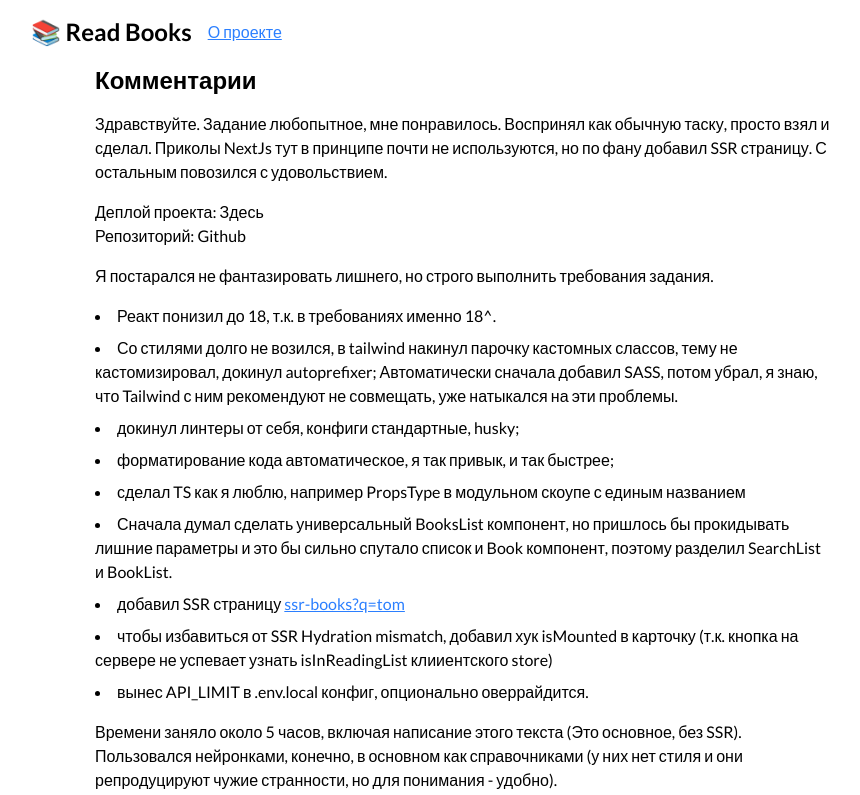
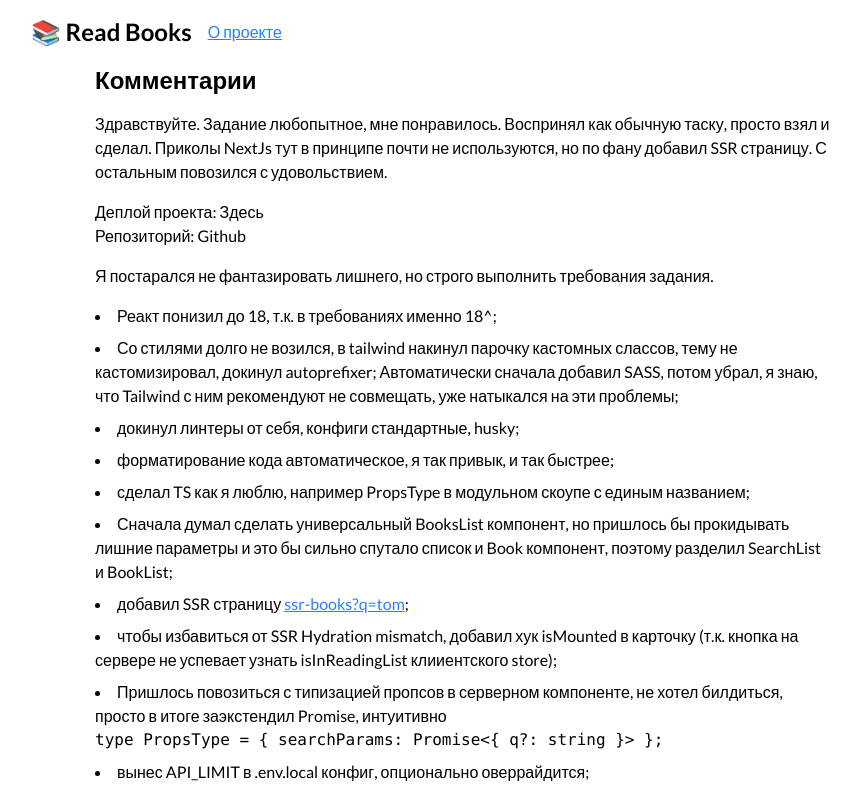
Before and after one commit to tedgregory/reading-list, a Next.js app: page /about in a window 1280 px wide. Shown: the top 795 px of the page, without its empty margins (177-1037 px from the left). Built offline with nearby package versions, Linux system fonts and the light colour scheme.

Commit message:
fix: build warning, ssr-page type to async

```diff
--- a/src/app/about/page.tsx
+++ b/src/app/about/page.tsx
@@ -23,38 +23,48 @@ export default function AboutPage() {
         Я постарался не фантазировать лишнего, но строго выполнить требования задания.
       </p>
       <ul className="list-disc list-inside mb-4 space-y-2">
-        <li>Реакт понизил до 18, т.к. в требованиях именно 18^.</li>
+        <li>Реакт понизил до 18, т.к. в требованиях именно 18^;</li>
         <li>
           Со стилями долго не возился, в tailwind накинул парочку кастомных слассов, тему не
           кастомизировал, докинул autoprefixer; Автоматически сначала добавил SASS, потом убрал, я
-          знаю, что Tailwind с ним рекомендуют не совмещать, уже натыкался на эти проблемы.
+          знаю, что Tailwind с ним рекомендуют не совмещать, уже натыкался на эти проблемы;
         </li>
         <li>докинул линтеры от себя, конфиги стандартные, husky;</li>
         <li>форматирование кода автоматическое, я так привык, и так быстрее;</li>
-        <li>сделал TS как я люблю, например PropsType в модульном скоупе с единым названием</li>
+        <li>сделал TS как я люблю, например PropsType в модульном скоупе с единым названием;</li>
         <li>
           Сначала думал сделать универсальный BooksList компонент, но пришлось бы прокидывать лишние
           параметры и это бы сильно спутало список и Book компонент, поэтому разделил SearchList и
-          BookList.
+          BookList;
         </li>
         <li>
           добавил SSR страницу{' '}
           <Link href="/ssr-books?q=tom" className="text-blue-500 underline">
             ssr-books?q=tom
           </Link>
+          ;
         </li>
         <li>
           чтобы избавиться от SSR Hydration mismatch, добавил хук isMounted в карточку (т.к. кнопка
-          на сервере не успевает узнать isInReadingList клииентского store)
+          на сервере не успевает узнать isInReadingList клииентского store);
         </li>
-        <li>вынес API_LIMIT в .env.local конфиг, опционально оверрайдится.</li>
+        <li>
+          Пришлось повозиться с типизацией пропсов в серверном компоненте, не хотел билдиться,
+          просто в итоге заэкстендил Promise, интуитивно
+          <pre>{'type PropsType = { searchParams: Promise<{ q?: string }> };'}</pre>
+        </li>
+        <li>вынес API_LIMIT в .env.local конфиг, опционально оверрайдится;</li>
+        <li>
+          c Git не разводил балет, сделал одну feature-ветку, коммитил пачками, не всегда логичными,
+          но в свое оправдание замечу, что не было требования атомарности коммитов.
+        </li>
       </ul>
       <p className="mb-4"></p>
 
       <p className="mb-4">
-        Времени заняло около 5 часов, включая написание этого текста (Это основное, без SSR).
-        Пользовался нейронками, конечно, в основном как справочниками (у них нет стиля и они
-        репродуцируют чужие странности, но для понимания - удобно).
+        Времени заняло около 6 часов, включая написание этого текста, рефактор, деплой (Это
+        основное, без SSR). Пользовался нейронками, конечно, в основном как справочниками (у них нет
+        стиля и они репродуцируют чужие странности, но для понимания - удобно и быстро).
       </p>
       <p className="mb-4">Поэтому, расчитываю на фидбэк, хотябы на 80% написанный человеком.</p>
     </div>
--- a/src/app/ssr-books/page.tsx
+++ b/src/app/ssr-books/page.tsx
@@ -1,7 +1,14 @@
 import SearchBooksSSR from '@/server/components/SearchBooksSSR';
+import { type Metadata } from 'next';
 
-export default function SSRBooksPage({ searchParams }: { searchParams: { q?: string } }) {
-  const query = searchParams.q || '';
+export const metadata: Metadata = {
+  title: 'SSR Book Search',
+};
+
+type PropsType = { searchParams: Promise<{ q?: string }> };
+
+export default async function SSRBooksPage(props: PropsType) {
+  const query = (await props.searchParams)?.q || '';
   return (
     <div className="container mx-auto max-w-3xl p-4">
       <h1 className="text-2xl font-bold mb-4">SSR Book Search</h1>
```
Also changed, not shown: 1 other file (tests, documents, lock files or other folders).
